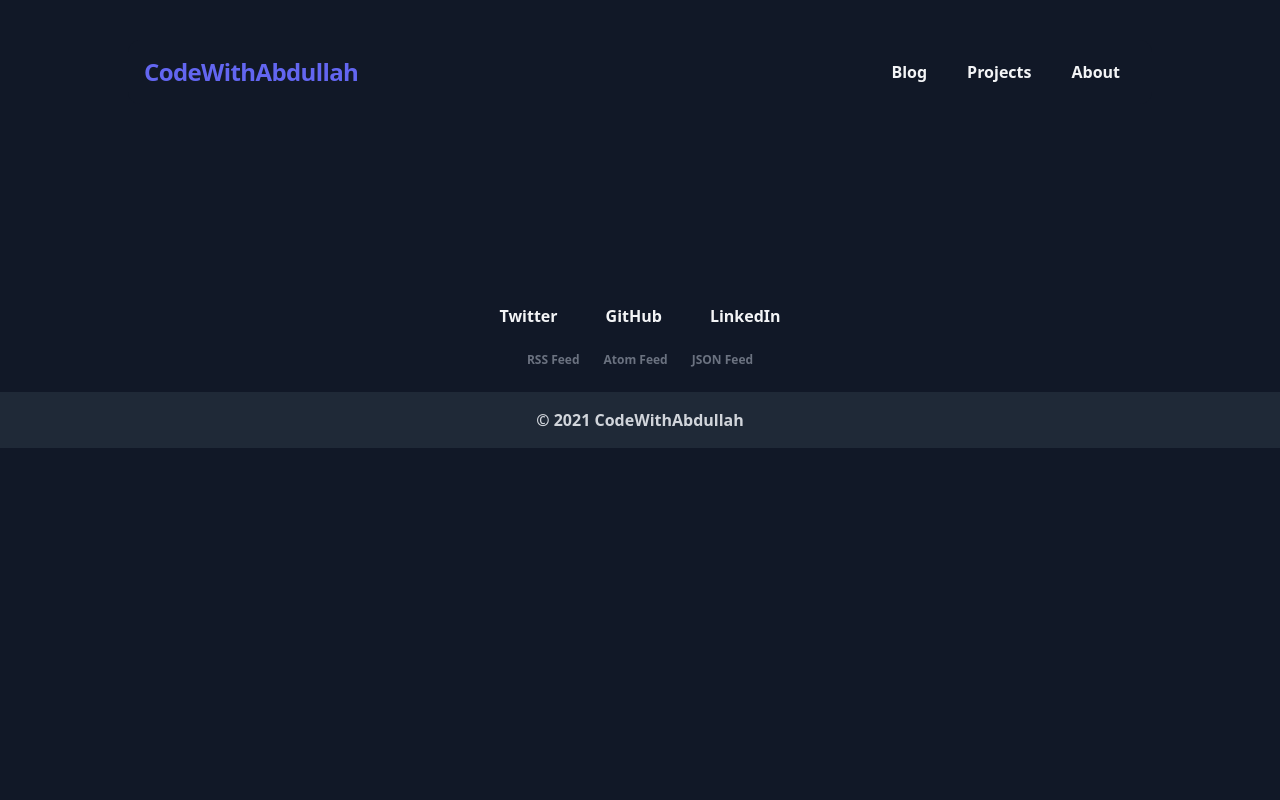
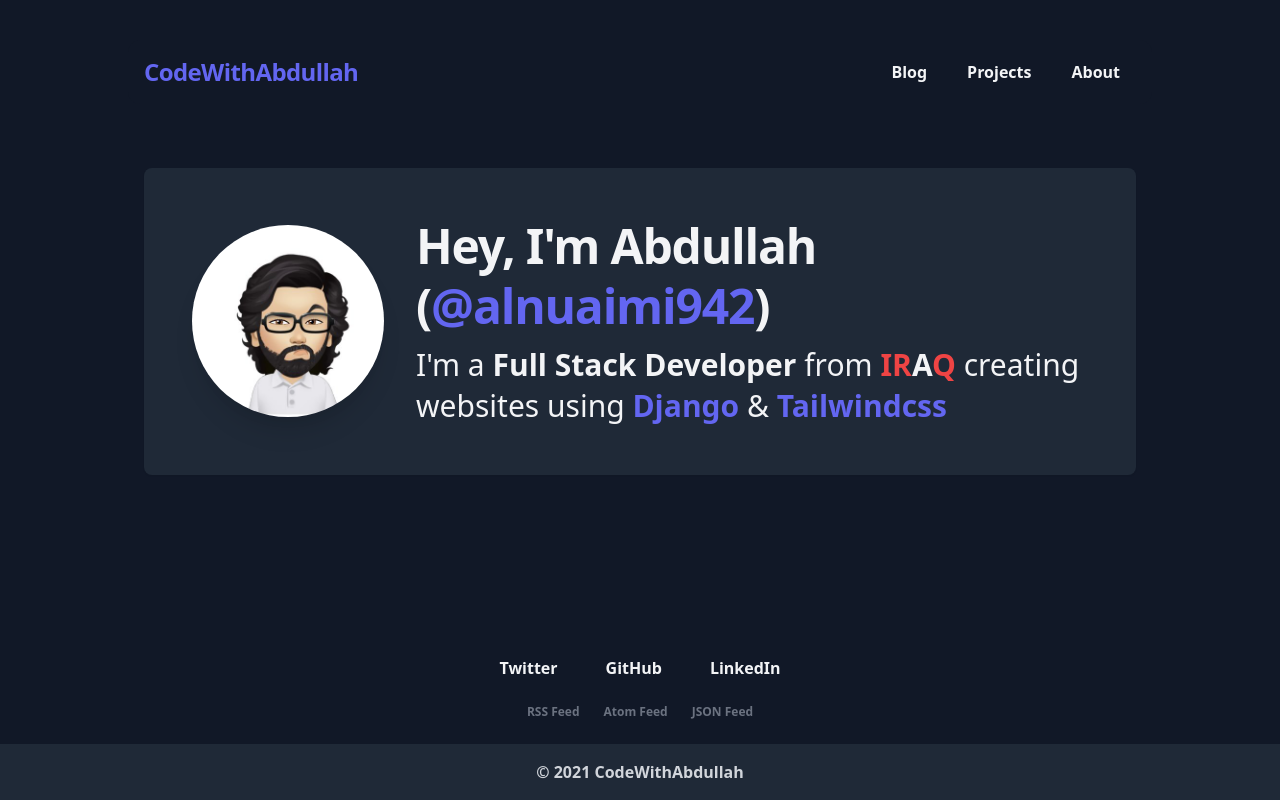
Before and after one commit to waelaljamal/Personal-Website, a Django app: template templates/app/index.html in a window 1280 px wide. Run offline with Django 3.2, Linux system fonts and the light colour scheme; the template is opened without the code that fills it, so the values that code supplies are empty; style sheets or scripts are compiled from the project's sources; parts of the project's set-up code (start-up, migrations or seed data) failed here and were passed over.

Commit message:
add hero section in index page

```diff
--- a/templates/_base.html
+++ b/templates/_base.html
@@ -14,7 +14,9 @@
     <div class="grid min-h-screen antialised dark:bg-gray-900 dark:text-gray-100"
       style="grid-template-rows: auto 1fr auto">
       {% include 'includes/_header.html' %}
-      {% block content %}{% endblock %}
+      <main class="main container max-w-3xl mx-auto xl:max-w-5xl md:px-4 space-y-14">
+        {% block content %}{% endblock %}
+      </main>
       {% include 'includes/_footer.html' %}
     </div>
   </body>
--- /dev/null
+++ b/templates/app/includes/_hero.html
@@ -0,0 +1,33 @@
+{% load static %}
+
+<div class="flex flex-col items-center justify-center p-6 mx-4 space-y-4 bg-indigo-100 rounded-lg shadow-sm
+  md:mx-0 md:space-x-8 xl:p-12 md:space-y-0 md:flex-row dark:bg-gray-800" style="opacity: 1; transform: none;">
+  <picture class="relative flex-none w-40 h-40 rounded-full shadow-xl md:h-48 md:w-48">
+    <div style="display:inline-block; max-width: 100%; overflow: hidden; position: relative; box-sizing: border-box; margin: 0px;">
+      <div style="box-sizing:border-box;display:block;max-width:100%">
+        <img src="{% static 'images/me.jpg' %}" class="rounded-full" alt="Abdullah" aria-hidden="true"
+          role="presentation" />
+      </div>
+    </div>
+  </picture>
+  <div class="space-y-2">
+    <h1 class="tracking-tight text-gray-900 dark:text-gray-100 text-4xl xl:text-5xl font-extrabold
+      leading-tight xl:leading-tight">
+      Hey, I'm Abdullah (<a href="https://twitter.com/alnuaimi942" target="_blank" rel="noopener noreferrer"
+      class="text-indigo-500 hover:text-indigo-400">@alnuaimi942</a>)
+    </h1>
+    <p class="text-xl xl:text-3xl xl:leading-snug">I'm a <strong class="font-bold">Full Stack Developer</strong> from
+      <span class="font-bold" aria-label="Iraq">
+        <span class="dark:text-red-500">IR</span>A<span class="dark:text-red-500">Q</span>
+      </span>
+      creating websites using
+      <a href="https://www.djangoproject.com/" target="_blank" rel="noopener noreferrer" class="font-semibold
+       text-indigo-500 hover:text-indigo-400">Django
+      </a>
+      &
+      <a href="https://tailwindcss.com/" target="_blank" rel="noopener noreferrer" class="font-semibold
+        text-indigo-500 hover:text-indigo-400">Tailwindcss
+      </a>
+    </p>
+  </div>
+</div>
--- a/templates/app/index.html
+++ b/templates/app/index.html
@@ -3,4 +3,5 @@
 {% block title %}Welcome - {{ block.super }}{% endblock %}
 
 {% block content %}
+  {% include 'app/includes/_hero.html' %}
 {% endblock %}
--- a/templates/includes/_footer.html
+++ b/templates/includes/_footer.html
@@ -1,12 +1,15 @@
 <footer class="mt-32 space-y-4">
   <div class="container max-w-3xl mx-auto xl:max-w-5xl px-4 xl:px-0 space-y-2 text-center">
     <div class="flex flex-wrap justify-center space-x-4">
-      <a href="#" target="_blank" class="px-4 py-2 font-semibold transition-colors duration-300 ease-in-out
-        rounded-md hover:bg-twitter-200  hover:bg-gray-800" rel="noopener noreferrer">Twitter</a>
-      <a href="#" target="_blank" class="px-4 py-2 font-semibold transition-colors duration-300 ease-in-out
-        rounded-md hover:bg-github-200 hover:bg-gray-800" rel="noopener noreferrer">GitHub</a>
-      <a href="#" target="_blank" class="px-4 py-2 font-semibold transition-colors duration-300 ease-in-out
-        rounded-md hover:bg-linkedin-200 hover:bg-gray-800" rel="noopener noreferrer" >LinkedIn</a>
+      <a href="https://twitter.com/alnuaimi942" target="_blank" class="px-4 py-2 font-semibold
+        transition-colors duration-300 ease-in-out rounded-md hover:bg-twitter-200  hover:bg-gray-800"
+        rel="noopener noreferrer">Twitter</a>
+      <a href="https://github.com/alnuaimi94" target="_blank" class="px-4 py-2 font-semibold transition-colors
+        duration-300 ease-in-out rounded-md hover:bg-github-200 hover:bg-gray-800"
+        rel="noopener noreferrer">GitHub</a>
+      <a href="https://linkedin.com/" target="_blank" class="px-4 py-2 font-semibold transition-colors
+        duration-300 ease-in-out rounded-md hover:bg-linkedin-200 hover:bg-gray-800"
+        rel="noopener noreferrer" >LinkedIn</a>
     </div>
     <div class="flex flex-wrap justify-center space-x-2 text-gray-500">
       <a href="#" class="px-2 py-2 text-xs font-semibold transition-colors duration-300 ease-in-out
```
Also changed, not shown: README.md, static/images/me.jpg (added).
